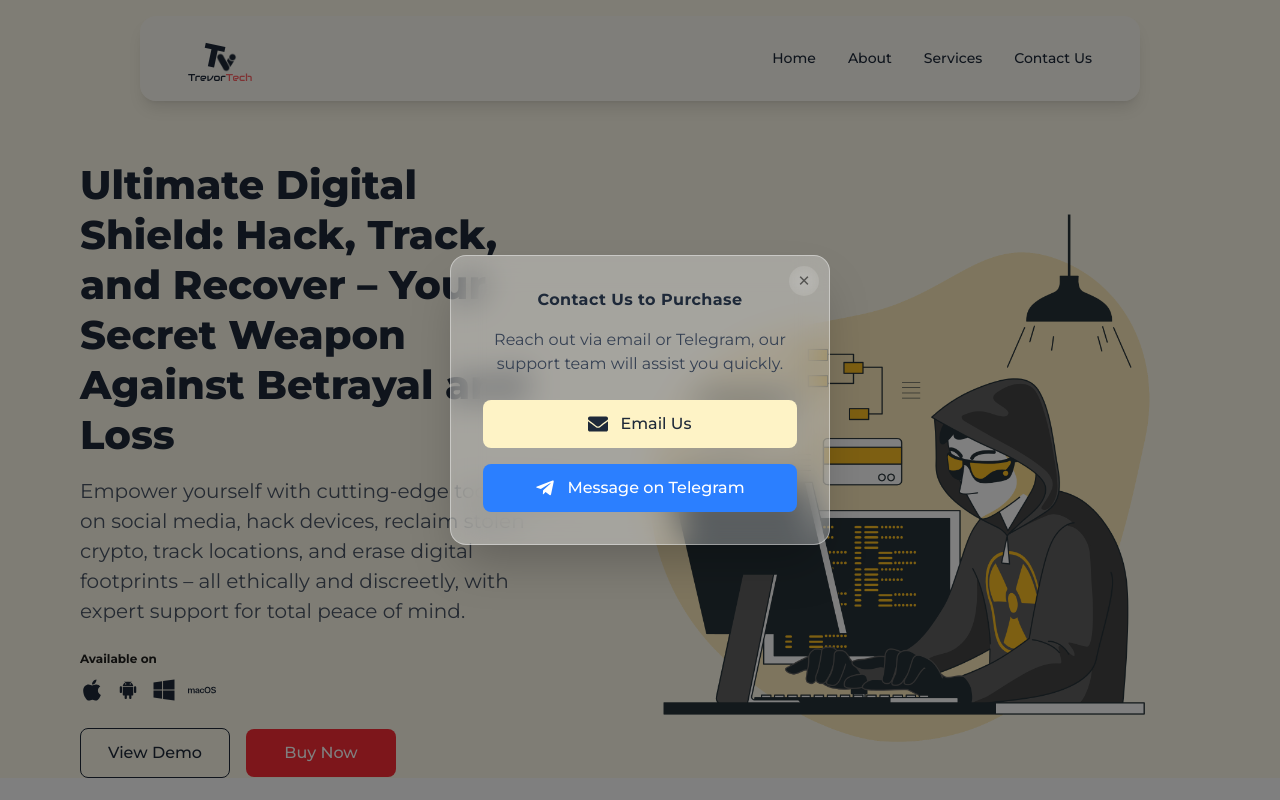
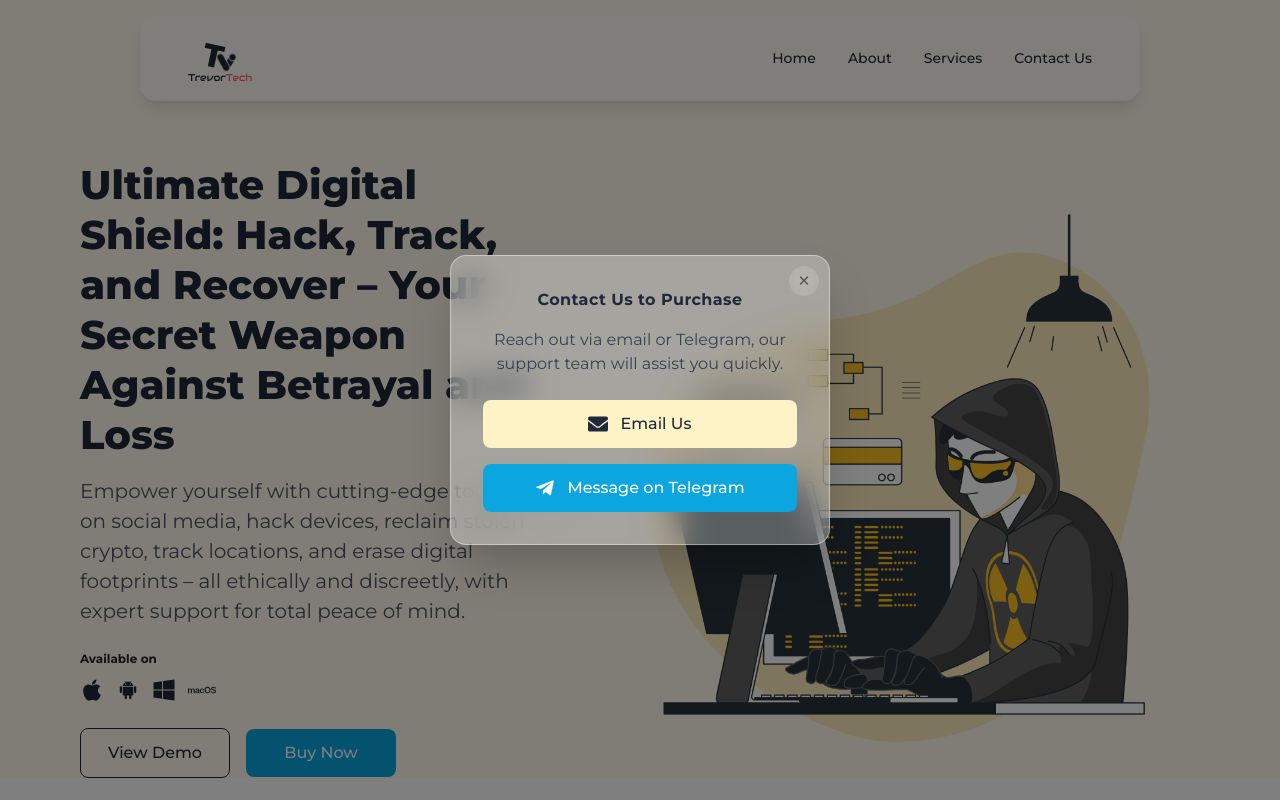
Before and after one commit to LifeofPaks/trevor-tech, a React (Vite) app: page / in a window 1280 px wide. Both pictures are taken after a click on the button "Buy Now". Shown: the top 800 px of the page. Built offline with nearby package versions, Linux system fonts and the light colour scheme; a web font is replaced by a local one.

Commit message:
updated primary color

```diff
--- a/src/components/hero/Hero.jsx
+++ b/src/components/hero/Hero.jsx
@@ -54,7 +54,7 @@ const Hero = () => {
 
             <button
               onClick={handleOpen}
-              className="w-[150px] bg-red-500 text-white !px-6 !py-3 rounded-lg font-medium hover:bg-red-600 transition duration-300"
+              className="w-[150px] bg-[#0BA6DF] hover:!bg-[#0695c8] text-white !px-6 !py-3 rounded-lg font-medium transition duration-300"
             >
               Buy Now
             </button>
@@ -80,9 +80,7 @@ const Hero = () => {
             width: 380,
           }}
         >
-          <Typography
-            className="text-gray-800 !font-bold !mb-4 tracking-wide"
-          >
+          <Typography className="text-gray-800 !font-bold !mb-4 tracking-wide">
             Contact Us to Purchase
           </Typography>
 
@@ -106,7 +104,7 @@ const Hero = () => {
               href="https://t.me/YourTelegramUsername"
               target="_blank"
               rel="noopener noreferrer"
-              className="flex items-center gap-3 w-full justify-center bg-blue-500 hover:bg-blue-600 text-white !py-3 rounded-lg font-medium transition duration-300"
+              className="flex items-center gap-3 w-full justify-center !bg-[#0BA6DF] hover:!bg-[#0695c8] text-white !py-3 rounded-lg font-medium transition duration-300"
             >
               <FaTelegramPlane className="text-[20px]" />
               Message on Telegram
@@ -115,8 +113,8 @@ const Hero = () => {
 
           <IconButton
             onClick={handleClose}
-                      sx={{ position: "absolute", top: 10, right: 10 }}
-                      className="w-[30px] h-[30px] bg-white/50 hover:bg-white/70 backdrop-blur-md"
+            sx={{ position: "absolute", top: 10, right: 10 }}
+            className="w-[30px] h-[30px] bg-white/50 hover:bg-white/70 backdrop-blur-md"
           >
             <span className="text-[15px]">✕</span>
           </IconButton>
```
